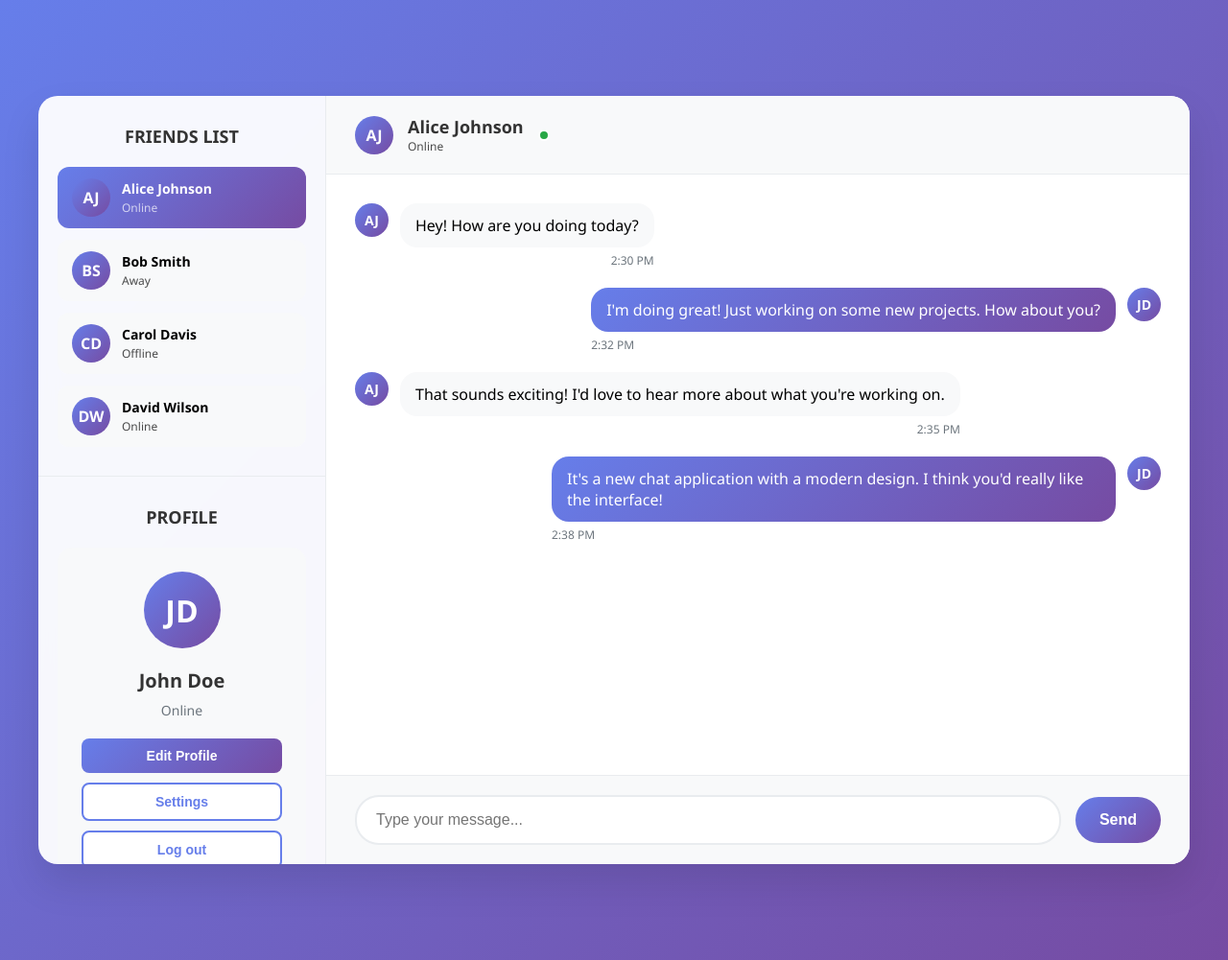
After one commit to SmartPotato21/Chat-App, a Flask app: template webapp/templates/chat.html in a window 1280 px wide. The commit adds this page. Shown: the whole page at 96% size. Run offline with Flask 3, Linux system fonts and the light colour scheme; the template is opened without the code that fills it, so the values that code supplies are empty.

```diff
--- a/db/__init__.py
+++ /dev/null
@@ -1,5 +0,0 @@
-from flask_sqlalchemy import SQLAlchemy
-
-db = SQLAlchemy()
-
-print("db/__init__.py has been imported")
--- a/run.py
+++ b/run.py
@@ -1,4 +1,5 @@
-from main import app
+from webapp import app
+from webapp import main
 
 if __name__ == '__main__':
         app.run(host='localhost',debug=True)
--- /dev/null
+++ b/webapp/__init__.py
@@ -0,0 +1,5 @@
+from flask import Flask
+
+
+
+app = Flask(__name__)
--- a/db/models.py
+++ b/webapp/db/models.py
@@ -1,8 +1,9 @@
 from flask_sqlalchemy import SQLAlchemy
 from sqlalchemy import Integer, String
 from sqlalchemy.orm import Mapped, mapped_column
-from db import db
+from webapp.db import db
 
 class User(db.Model):
     id = db.Column(db.Integer, primary_key=True)
     username = db.Column(db.String, unique=True)
+    password = db.Column(db.String, unique=False)
--- /dev/null
+++ b/webapp/templates/chat.html
@@ -0,0 +1,476 @@
+<!DOCTYPE html>
+<html lang="en">
+<head>
+    <meta charset="UTF-8">
+    <meta name="viewport" content="width=device-width, initial-scale=1.0">
+    <title>Chat Application</title>
+    <style>
+        * {
+            margin: 0;
+            padding: 0;
+            box-sizing: border-box;
+        }
+
+        body {
+            font-family: 'Segoe UI', Tahoma, Geneva, Verdana, sans-serif;
+            background: linear-gradient(135deg, #667eea 0%, #764ba2 100%);
+            min-height: 100vh;
+            padding: 20px;
+            display: flex;
+            align-items: center;
+            justify-content: center;
+        }
+
+        .chat-container {
+            background: rgba(255, 255, 255, 0.95);
+            backdrop-filter: blur(10px);
+            border-radius: 20px;
+            box-shadow: 0 20px 40px rgba(0, 0, 0, 0.1);
+            width: 100%;
+            max-width: 1200px;
+            height: 80vh;
+            display: grid;
+            grid-template-columns: 300px 1fr;
+            grid-template-rows: 1fr 1fr;
+            gap: 0;
+            overflow: hidden;
+        }
+
+        .sidebar {
+            grid-column: 1;
+            grid-row: 1 / 3;
+            display: flex;
+            flex-direction: column;
+            border-right: 1px solid #e9ecef;
+        }
+
+        .friends-section {
+            flex: 1;
+            padding: 30px 20px;
+            border-bottom: 1px solid #e9ecef;
+        }
+
+        .profile-section {
+            flex: 1;
+            padding: 30px 20px;
+        }
+
+        .main-chat {
+            grid-column: 2;
+            grid-row: 1 / 3;
+            display: flex;
+            flex-direction: column;
+        }
+
+        .chat-header {
+            padding: 20px 30px;
+            background: #f8f9fa;
+            border-bottom: 1px solid #e9ecef;
+            display: flex;
+            align-items: center;
+            gap: 15px;
+        }
+
+        .friend-name {
+            font-size: 18px;
+            font-weight: 600;
+            color: #333;
+        }
+
+        .status-indicator {
+            width: 12px;
+            height: 12px;
+            background: #28a745;
+            border-radius: 50%;
+            border: 2px solid white;
+        }
+
+        .chat-history {
+            flex: 1;
+            padding: 30px;
+            overflow-y: auto;
+            background: white;
+        }
+
+        .chat-input-area {
+            padding: 20px 30px;
+            border-top: 1px solid #e9ecef;
+            background: #f8f9fa;
+        }
+
+        .section-title {
+            font-size: 18px;
+            font-weight: 700;
+            color: #333;
+            margin-bottom: 20px;
+            text-align: center;
+        }
+
+        .friends-list {
+            display: flex;
+            flex-direction: column;
+            gap: 12px;
+        }
+
+        .friend-item {
+            display: flex;
+            align-items: center;
+            gap: 12px;
+            padding: 12px 15px;
+            border-radius: 12px;
+            cursor: pointer;
+            transition: all 0.3s ease;
+            background: #f8f9fa;
+        }
+
+        .friend-item:hover {
+            background: rgba(102, 126, 234, 0.1);
+            transform: translateX(5px);
+        }
+
+        .friend-item.active {
+            background: linear-gradient(135deg, #667eea, #764ba2);
+            color: white;
+        }
+
+        .friend-avatar {
+            width: 40px;
+            height: 40px;
+            border-radius: 50%;
+            background: linear-gradient(135deg, #667eea, #764ba2);
+            display: flex;
+            align-items: center;
+            justify-content: center;
+            color: white;
+            font-weight: 600;
+            font-size: 16px;
+        }
+
+        .friend-info {
+            flex: 1;
+        }
+
+        .friend-name-item {
+            font-weight: 600;
+            font-size: 14px;
+            margin-bottom: 2px;
+        }
+
+        .friend-status {
+            font-size: 12px;
+            opacity: 0.7;
+        }
+
+        .profile-card {
+            background: #f8f9fa;
+            border-radius: 15px;
+            padding: 25px;
+            text-align: center;
+        }
+
+        .profile-avatar {
+            width: 80px;
+            height: 80px;
+            border-radius: 50%;
+            background: linear-gradient(135deg, #667eea, #764ba2);
+            display: flex;
+            align-items: center;
+            justify-content: center;
+            color: white;
+            font-weight: 700;
+            font-size: 32px;
+            margin: 0 auto 20px;
+        }
+
+        .profile-name {
+            font-size: 20px;
+            font-weight: 700;
+            color: #333;
+            margin-bottom: 8px;
+        }
+
+        .profile-status {
+            font-size: 14px;
+            color: #6c757d;
+            margin-bottom: 20px;
+        }
+
+        .profile-actions {
+            display: flex;
+            flex-direction: column;
+            gap: 10px;
+        }
+
+        .profile-btn {
+            padding: 10px 15px;
+            border: none;
+            border-radius: 8px;
+            font-size: 14px;
+            font-weight: 600;
+            cursor: pointer;
+            transition: all 0.3s ease;
+        }
+
+        .profile-btn.primary {
+            background: linear-gradient(135deg, #667eea, #764ba2);
+            color: white;
+        }
+
+        .profile-btn.secondary {
+            background: white;
+            color: #667eea;
+            border: 2px solid #667eea;
+        }
+
+        .profile-btn:hover {
+            transform: translateY(-2px);
+            box-shadow: 0 5px 15px rgba(102, 126, 234, 0.3);
+        }
+
+        .message {
+            margin-bottom: 20px;
+            display: flex;
+            align-items: flex-start;
+            gap: 12px;
+        }
+
+        .message.own {
+            flex-direction: row-reverse;
+        }
+
+        .message-avatar {
+            width: 35px;
+            height: 35px;
+            border-radius: 50%;
+            background: linear-gradient(135deg, #667eea, #764ba2);
+            display: flex;
+            align-items: center;
+            justify-content: center;
+            color: white;
+            font-weight: 600;
+            font-size: 14px;
+            flex-shrink: 0;
+        }
+
+        .message-content {
+            max-width: 70%;
+        }
+
+        .message-bubble {
+            padding: 12px 16px;
+            border-radius: 18px;
+            background: #f8f9fa;
+            margin-bottom: 5px;
+        }
+
+        .message.own .message-bubble {
+            background: linear-gradient(135deg, #667eea, #764ba2);
+            color: white;
+        }
+
+        .message-time {
+            font-size: 12px;
+            color: #6c757d;
+            text-align: right;
+        }
+
+        .message.own .message-time {
+            text-align: left;
+        }
+
+        .chat-input {
+            display: flex;
+            gap: 15px;
+            align-items: center;
+        }
+
+        .chat-input input {
+            flex: 1;
+            padding: 15px 20px;
+            border: 2px solid #e9ecef;
+            border-radius: 25px;
+            font-size: 16px;
+            background: white;
+            transition: all 0.3s ease;
+        }
+
+        .chat-input input:focus {
+            outline: none;
+            border-color: #667eea;
+            box-shadow: 0 0 0 3px rgba(102, 126, 234, 0.1);
+        }
+
+        .send-btn {
+            padding: 15px 25px;
+            background: linear-gradient(135deg, #667eea, #764ba2);
+            color: white;
+            border: none;
+            border-radius: 25px;
+            font-size: 16px;
+            font-weight: 600;
+            cursor: pointer;
+            transition: all 0.3s ease;
+        }
+
+        .send-btn:hover {
+            transform: translateY(-2px);
+            box-shadow: 0 5px 15px rgba(102, 126, 234, 0.3);
+        }
+
+        .no-chat-selected {
+            display: flex;
+            align-items: center;
+            justify-content: center;
+            height: 100%;
+            color: #6c757d;
+            font-size: 18px;
+            text-align: center;
+        }
+
+        @media (max-width: 768px) {
+            .chat-container {
+                grid-template-columns: 1fr;
+                grid-template-rows: auto 1fr;
+                height: 90vh;
+            }
+
+            .sidebar {
+                grid-column: 1;
+                grid-row: 1;
+                flex-direction: row;
+                height: auto;
+            }
+
+            .friends-section, .profile-section {
+                flex: 1;
+                border-bottom: none;
+                border-right: 1px solid #e9ecef;
+            }
+
+            .main-chat {
+                grid-column: 1;
+                grid-row: 2;
+            }
+        }
+    </style>
+</head>
+<body>
+    <div class="chat-container">
+        <!-- Sidebar -->
+        <div class="sidebar">
+            <!-- Friends Section -->
+            <div class="friends-section">
+                <h3 class="section-title">FRIENDS LIST</h3>
+                <div class="friends-list">
+                    <div class="friend-item active" onclick="selectFriend('Alice Johnson')">
+                        <div class="friend-avatar">AJ</div>
+                        <div class="friend-info">
+                            <div class="friend-name-item">Alice Johnson</div>
+                            <div class="friend-status">Online</div>
+                        </div>
+                    </div>
+                    <div class="friend-item" onclick="selectFriend('Bob Smith')">
+                        <div class="friend-avatar">BS</div>
+                        <div class="friend-info">
+                            <div class="friend-name-item">Bob Smith</div>
+                            <div class="friend-status">Away</div>
+                        </div>
+                    </div>
+                    <div class="friend-item" onclick="selectFriend('Carol Davis')">
+                        <div class="friend-avatar">CD</div>
+                        <div class="friend-info">
+                            <div class="friend-name-item">Carol Davis</div>
+                            <div class="friend-status">Offline</div>
+                        </div>
+                    </div>
+                    <div class="friend-item" onclick="selectFriend('David Wilson')">
+                        <div class="friend-avatar">DW</div>
+                        <div class="friend-info">
+                            <div class="friend-name-item">David Wilson</div>
+                            <div class="friend-status">Online</div>
+                        </div>
+                    </div>
+                </div>
+            </div>
+
+            <!-- Profile Section -->
+            <div class="profile-section">
+                <h3 class="section-title">PROFILE</h3>
+                <div class="profile-card">
+                    <div class="profile-avatar">JD</div>
+                    <div class="profile-name">John Doe</div>
+                    <div class="profile-status">Online</div>
+                    <div class="profile-actions">
+                        <button class="profile-btn primary" onclick="editProfile()">Edit Profile</button>
+                        <button class="profile-btn secondary" onclick="showSettings()">Settings</button>
+                        <button class="profile-btn secondary" onclick="showSettings()">Log out</button>
+
+                    </div>
+                </div>
+            </div>
+        </div>
+
+        <!-- Main Chat Area -->
+        <div class="main-chat">
+            <!-- Chat Header -->
+            <div class="chat-header">
+                <div class="friend-avatar">AJ</div>
+                <div>
+                    <div class="friend-name">Alice Johnson</div>
+                    <div class="friend-status">Online</div>
+                </div>
+                <div class="status-indicator"></div>
+            </div>
+
+            <!-- Chat History -->
+            <div class="chat-history">
+                <div class="message">
+                    <div class="message-avatar">AJ</div>
+                    <div class="message-content">
+                        <div class="message-bubble">
+                            Hey! How are you doing today?
+                        </div>
+                        <div class="message-time">2:30 PM</div>
+                    </div>
+                </div>
+
+                <div class="message own">
+                    <div class="message-avatar">JD</div>
+                    <div class="message-content">
+                        <div class="message-bubble">
+                            I'm doing great! Just working on some new projects. How about you?
+                        </div>
+                        <div class="message-time">2:32 PM</div>
+                    </div>
+                </div>
+
+                <div class="message">
+                    <div class="message-avatar">AJ</div>
+                    <div class="message-content">
+                        <div class="message-bubble">
+                            That sounds exciting! I'd love to hear more about what you're working on.
+                        </div>
+                        <div class="message-time">2:35 PM</div>
+                    </div>
+                </div>
+
+                <div class="message own">
+                    <div class="message-avatar">JD</div>
+                    <div class="message-content">
+                        <div class="message-bubble">
+                            It's a new chat application with a modern design. I think you'd really like the interface!
+                        </div>
+                        <div class="message-time">2:38 PM</div>
+                    </div>
+                </div>
+            </div>
+
+            <!-- Chat Input -->
+            <div class="chat-input-area">
+                <div class="chat-input">
+                    <input type="text" placeholder="Type your message..." id="messageInput" onkeypress="handleEnterKey(event)">
+                    <button class="send-btn" onclick="sendMessage()">Send</button>
+                </div>
+            </div>
+        </div>
+    </div>
```
Also changed, not shown: main.py (deleted, +0 -46 lines), webapp/db/__init__.py (added, +15 -0 lines), webapp/db/manage.py (added, +29 -0 lines), webapp/main.py (added, +69 -0 lines), webapp/templates/login.html (renamed from templates/login.html, +6 -4 lines), db/users.db (deleted), webapp/db/users.db (added).
